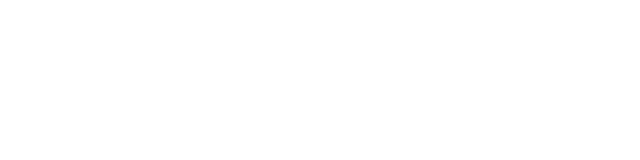
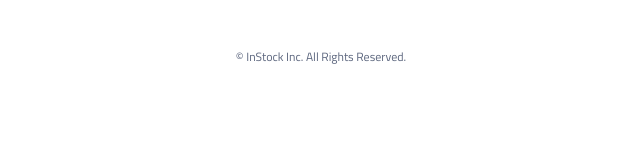
Before and after one commit to JamesZuliani/InStock, a React (Create React App) app: page /inventory/new in a window 1280 px wide. Shown: the top 160 px of the page, without its empty margins (319-959 px from the left). Built offline with nearby package versions, Linux system fonts and the light colour scheme.

Commit message:
completing footer component

```diff
--- a/src/components/Footer.js
+++ b/src/components/Footer.js
@@ -1,8 +1,11 @@
+import "./Footer.scss"
 
-function Footer () {
+function Footer() {
 
     return (
-        <div></div>
+        <div className="footer">
+            <p>&copy; InStock Inc. All Rights Reserved.</p>
+        </div>
     )
 };
 
--- /dev/null
+++ b/src/components/Footer.scss
@@ -0,0 +1,31 @@
+@use "../styles/partials/mixins" as *;
+@use "../styles/partials/typography" as *;
+@use "../styles/partials/variables" as *;
+
+*,
+*::before,
+*::after {
+    margin: 0;
+    padding: 0;
+    box-sizing: border-box;
+    font-family: "Titillium Web", Times, serif;
+}
+
+.footer {
+    display: flex;
+    justify-content: center;
+    align-items: center;
+    padding-top: 3rem;
+
+    p{
+        color: $table-placeholder-text;
+        font-size: 11px;
+        line-height: 16px;
+        font-weight: 400;
+
+        @include tablet {
+            font-size: 12px;
+            line-height: 18px;
+        }
+    }
+}
```
